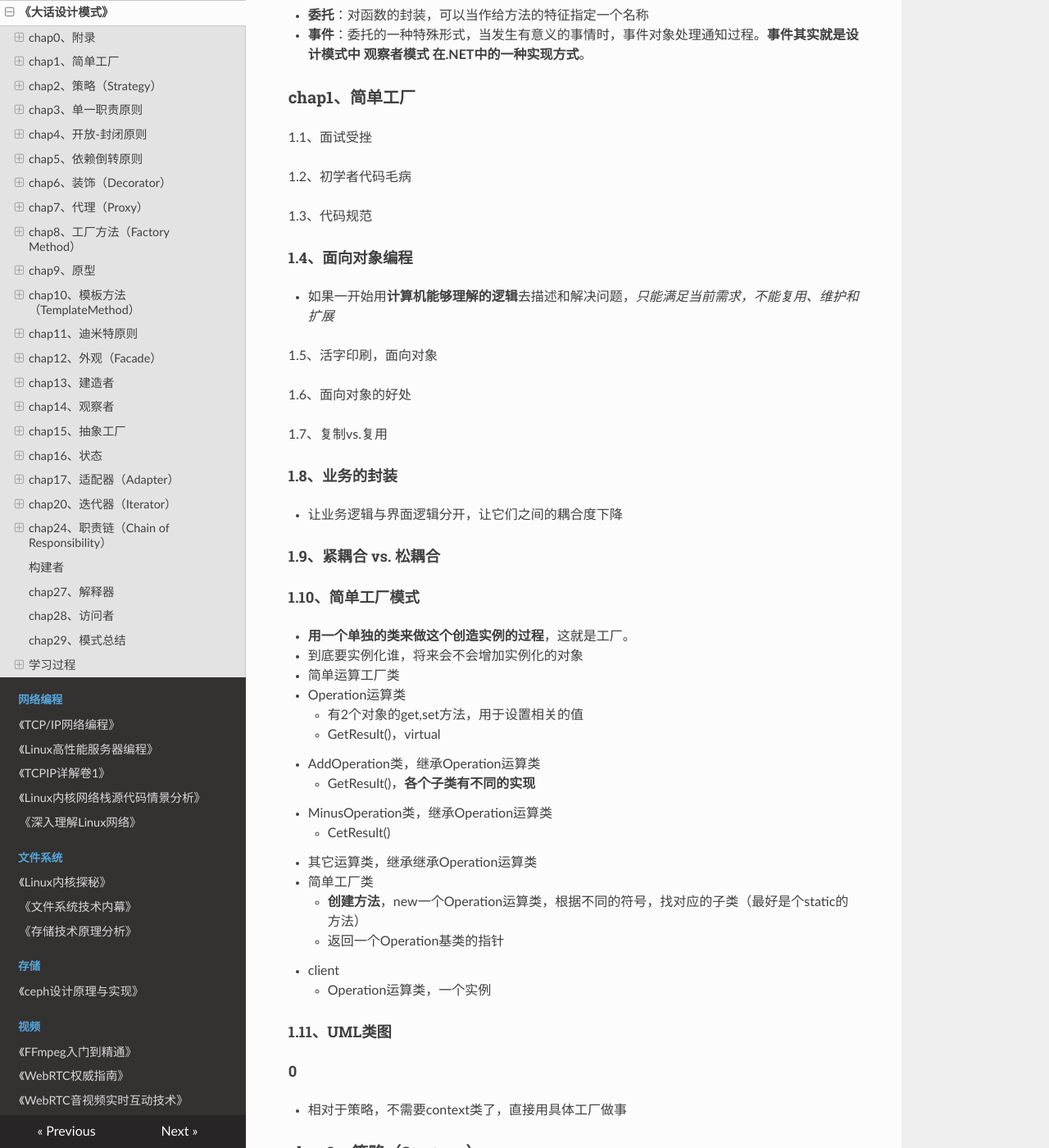
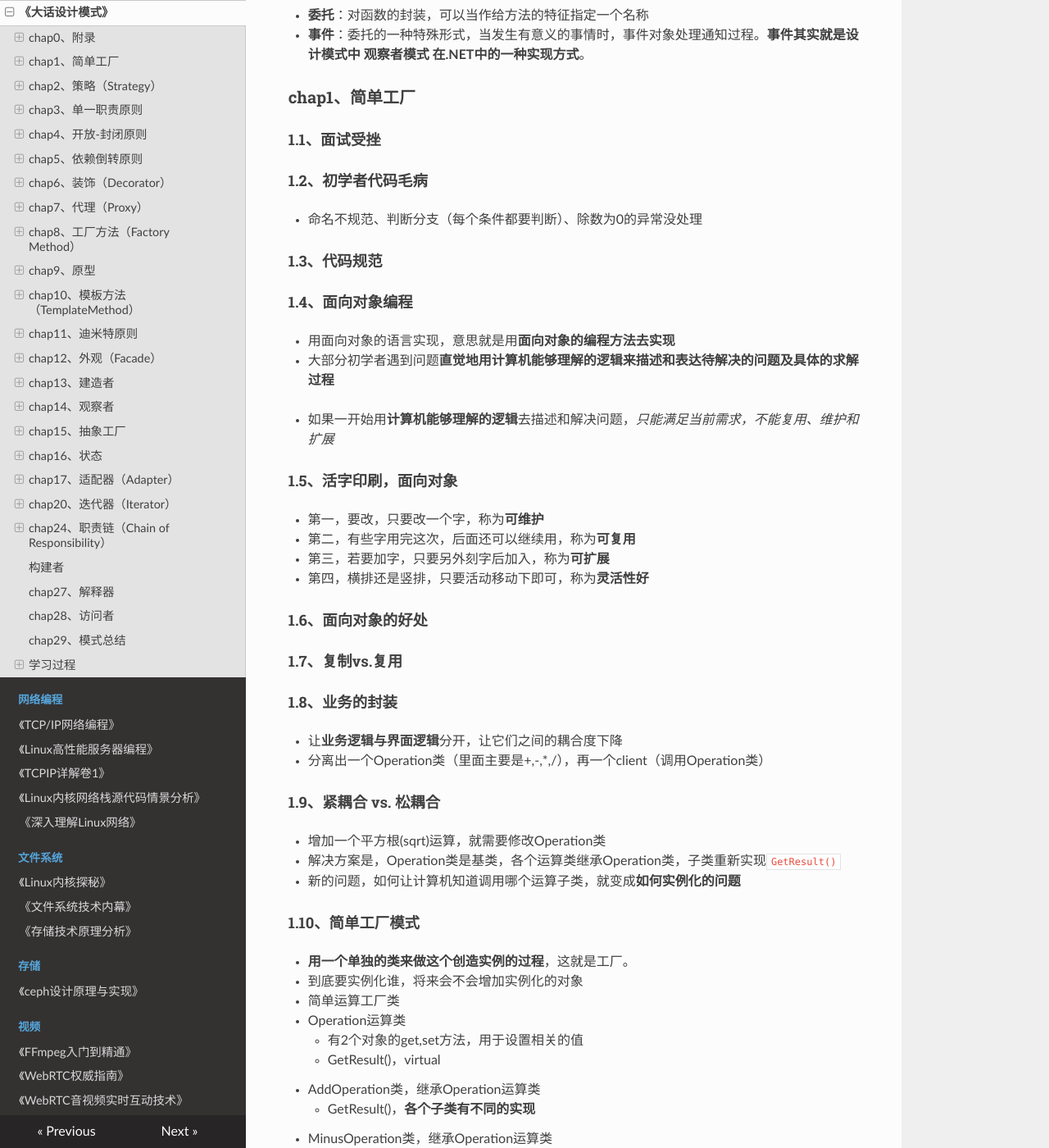
Before and after one commit to wolflion/booknotes, an MkDocs documentation site: the page built from docs/408/大话设计模式.md, in a window 1280 px wide and 1400 px high, scrolled down 2543 px. Shown: the whole window at 82% size. Built offline with MkDocs 1.6.1, drawn with Linux system fonts in a browser that asks for light colours; nearby versions of some CDN libraries; some of the changed text lies outside the part shown.

Commit message:
Update 大话设计模式.md

```diff
--- a/docs/408/大话设计模式.md
+++ b/docs/408/大话设计模式.md
@@ -101,27 +101,42 @@
 
 ### chap1、简单工厂
 
-1.1、面试受挫
+#### 1.1、面试受挫
 
-1.2、初学者代码毛病
+#### 1.2、初学者代码毛病
 
-1.3、代码规范
++ 命名不规范、判断分支（每个条件都要判断）、除数为0的异常没处理
+
+#### 1.3、代码规范
 
 #### 1.4、面向对象编程
 
++ 用面向对象的语言实现，意思就是用**面向对象的编程方法去实现**
++ 大部分初学者遇到问题**直觉地用计算机能够理解的逻辑来描述和表达待解决的问题及具体的求解过程**
+
 + 如果一开始用**计算机能够理解的逻辑**去描述和解决问题，*只能满足当前需求，不能复用、维护和扩展*
 
-1.5、活字印刷，面向对象
+#### 1.5、活字印刷，面向对象
 
-1.6、面向对象的好处
++ 第一，要改，只要改一个字，称为**可维护**
++ 第二，有些字用完这次，后面还可以继续用，称为**可复用**
++ 第三，若要加字，只要另外刻字后加入，称为**可扩展**
++ 第四，横排还是竖排，只要活动移动下即可，称为**灵活性好**
 
-1.7、复制vs.复用
+#### 1.6、面向对象的好处
+
+#### 1.7、复制vs.复用
 
 #### 1.8、业务的封装
 
-+ 让业务逻辑与界面逻辑分开，让它们之间的耦合度下降
++ 让**业务逻辑与界面逻辑**分开，让它们之间的耦合度下降
++ 分离出一个Operation类（里面主要是+,-,*,/），再一个client（调用Operation类）
 
 #### 1.9、紧耦合 vs. 松耦合
+
++ 增加一个平方根(sqrt)运算，就需要修改Operation类
++ 解决方案是，Operation类是基类，各个运算类继承Operation类，子类重新实现`GetResult()`
++ 新的问题，如何让计算机知道调用哪个运算子类，就变成**如何实例化的问题**
 
 #### 1.10、简单工厂模式
 
@@ -144,6 +159,10 @@
 
 #### 1.11、UML类图
 
++ **聚合**（Aggregation），一种弱的“拥有”关系，体现的是A对象可以包含B对象，但B对象不是A对象的一部分。
+
++ 合成（Composition）也翻译成**组合**，是一种“拥有”关系，体现了严格的部分与整体的关系，部分和整体的生命周期一样。
+
 #### 0
 
 + 相对于策略，不需要context类了，直接用具体工厂做事
@@ -162,6 +181,12 @@
 + 把不同算法封装起来，让它们之间可互相替换，让算法发生变化，不会影响到使用算法的客户。
 
 #### 2.5、策略模式实现
+
++ CashSuper是抽象策略
+  + 正常收费CashNormal
+  + 打折收费CashRebate
+  + 返利收费CashReturn，*这三个是具体策略*
++ 增加一个CashContext类，构造函数里**传入CashSuper**，创建一个对象，调用**虚方法acceptCash()**
 
 #### 2.6、策略与简单工厂结合
 
@@ -187,7 +212,9 @@
 
 + SRP，**就一个类而言，应该仅有一个引起它变化的原因**
 
-3.5、方块游戏的设计
+#### 3.5、方块游戏的设计
+
++ **如果你能够想到多于一个的动机去改变一个类**，那么这个类就具有多于一个的职责
 
 3.6、手机职责过多吗？
 
@@ -200,8 +227,12 @@
 + **软件实体（类、模板、函数等等）应该可以扩展，但是不可修改**
   + 对于扩展是开放的（Open for extension）
   + 对于更改的封闭的（Closed for modification）
++ 怎么的设计才能面对需求的改变却可以保持相对稳定
 
-4.3、何时应对变化
+#### 4.3、何时应对变化
+
++ 先猜测出具有可能发生的变化种类，然后构造抽象来隔离这些变化
++ **面对需求，对程序的改动是通过增加新代码进行的，而不是更改现有的代码**。
 
 4.4、两手准备，并全力以赴
 
@@ -221,11 +252,13 @@
 
 + LSP，**子类型必须能够替换掉它们的父类型**【在软件里面，把父类都替换成它的子类，程序的行为没有变化】
 
-5.5、修收音机
+#### 5.5、修收音机
+
++ 程序中所有的依赖关系都是终止于抽象类或者接口，这才是面向对象的设计
 
 ### chap6、装饰（Decorator）
 
-#### 6.1、穿什么
+6.1、穿什么有这么重要？
 
 #### 6.2、小菜扮靓第一版
 
@@ -266,7 +299,7 @@
 
 ### chap7、代理（Proxy）
 
-#### 7.1、为别人做嫁衣！
+7.1、为别人做嫁衣！
 
 #### 7.2、没有代理的代码
 
@@ -302,7 +335,7 @@
 + 虚拟代理
 + 安全代理
 
-#### 7.7、秀才让小六代其求婚
+7.7、秀才让小六代其求婚
 
 #### 0
 
@@ -311,13 +344,19 @@
 
 ### chap8、工厂方法（Factory Method）
 
-#### 8.1、活雷锋
+8.1、活雷锋
 
 #### 8.2、简单工厂模式实现
 
++ OperationFactory类里有个**静态createOperate()**
+
 #### 8.3、工厂方法模式实现
 
++ 创建一个工厂接口，里面有个`Operation  CreateOperation()`，这就不是static的了
+
 #### 8.4、简单工厂vs.工厂方法（Factory Method）
+
++ 简单工厂：client类里不需要有业务逻辑
 
 + **Factory Method**：定义一个用于创建对象的接口，让子类决定实例化哪一个类。**工厂方法使一个类的实例化延迟到其子类**
 + 工厂方法把简单工厂的内部逻辑判断移到了客户端代码来进行
@@ -400,12 +439,17 @@
 #### 11.3、迪米特法则
 
 + LoD：**如果两个类不必彼此直接通信，那么这两个类就不应当发生直接的相互作用。如果其中一个类需要调用另一个类的某一个方法的话，可以通过第三者转发这个调用**
++ 主要是强调**松耦合**，类之间耦合越弱，越有利于复用
 
 ### chap12、外观（Facade）
 
 12.1、牛市股票还会亏钱？
 
-12.2、股民炒股代码
+#### 12.2、股民炒股代码
+
++ 股票1class，有买、卖方法
++ 股票2class，有买、卖方法
++ 国债class，有买、卖方法
 
 #### 12.3、投资基金代码
 
@@ -423,7 +467,10 @@
   + 直接调用Facade对象
 + 思考：（*facade外观类 与 四个子系统类  是啥有关系呢，lionel*）
 
-12.5、何时使用外观模式
+#### 12.5、何时使用外观模式
+
++ 设计时考虑分层
++ 新系统与Facade对象交互，Facade与遗留代码交互
 
 #### 0
 
@@ -432,19 +479,36 @@
 
 ### chap13、建造者
 
-13.1、炒面没放盐
+#### 13.1、炒面没放盐
 
-13.2、建造小人一
++ 抽象不应该依赖细节，细节应该依赖于抽象
 
-13.3、建造小人二
+#### 13.2、建造小人一
+
++ 画人的时候，头身手脚不可少
+
+#### 13.3、建造小人二
+
++ 瘦人class
++ 胖人class，没有解决**头身手脚不可少**
 
 #### 13.4、建造者模式
 
 + Builder：**将一个复杂对象的构建与它的表示分离，使得同样的构建过程可以创建不同的表示**
++ 用户只需要指定需要建造的类型就可以得到它们，而具体建造的过程和细节就不需知道了。
++ *这个是代码没写出来，有点体会不深，lionel*
 
-13.5、建造者模式解析
+#### 13.5、建造者模式解析
 
-13.6、建造者模式基本代码
++ Builder类，**抽象类**
+  + ConcreteBuilder才是具体类
++ Director类，
+  + 根据用户需求构造小人对象
++ Product类
+  + 由多个部件组成
++ 主要创建一些复杂的对象，这些对象内部构建间的建造顺序通常是稳定的，但对象内部的构建通常面临着复杂的变化
+
+#### 13.6、建造者模式基本代码
 
 #### 0
 
@@ -454,7 +518,13 @@
 
 14.1、老板回来？我不知道！
 
-14.2、双向耦合的代码
+#### 14.2、双向耦合的代码
+
++ 秘书class里有 观察者class，就耦合了
+
+#### 14.3、解耦实践一
+
+#### 14.4、解耦实践二
 
 #### 14.5、观察者模式（发布/订阅模式）
 
@@ -467,13 +537,54 @@
   + concateObserverA类
   + concreateObserverB类
 
+#### 14.6、观察者模式的特点
+
++ **解耦合**，让耦合的双方都依赖于抽象，而不是依赖于具体。从而使得各自的变化都不会影响另一边的变化。
+
+#### 14.7、观察者模式的不足
+
+#### 14.8、事件委托实现
+
+#### 14.9、事件委托说明
+
+14.10、石守吉失手机后的委托
+
 ### chap15、抽象工厂
+
+15.1、就不能不换DB吗？
+
+#### 15.2、最基本的数据访问程序
+
++ class User，操作ID和name
++ class SqlServerUser，操作User类，insert()和get()方法
+
+#### 15.3、用了工厂方法模式的数据访问程序
+
++ IUser接口，**解决与具体数据库的耦合**，里面有insert()和get()
+  + 具体的数据库继承IUser接口
++ IFactory接口，里面有`IUser CreateUser()`
+  + 具体的数据库，具体new相关的用户
++ Client
+
+#### 15.4、用了抽象工厂模式的数据访问程序
 
 #### 15.5、抽象工厂模式
 
 + Abstract Factory：**提供一个创建一系列相关或相互依赖对象的接口，而无需指定它们具体的类**
 
+15.6、抽象工厂模式的优点与缺点
+
+15.7、用简单工厂来改进抽象工厂
+
+15.8、
+
+15.9、用反射+配置文件实现数据访问程序
+
+15.10、无痴迷，不成功
+
 ### chap16、状态
+
+16.1、加班，又是加班！
 
 #### 16.5、状态模式
 
@@ -617,7 +728,7 @@
 + 0601，看了3章，抽象工厂模式（15），状态模式（16），适配器模式（17），*抽象工厂模式，没太看懂*，0605看了chap01、02的2章
 + 0710，看了3章，适配器（17，*之前看过了*），迭代器（20），职责链（24）
 + 202303月，大概看一下，全书的前15章左右，*感觉还是忘光了*
-+ 20230717，**感觉核心还是有意识的多琢磨，多问，多去想**
++ 20230717，**感觉核心还是有意识的多琢磨，多问，多去想**，目标是第一阶段，**2023年7月底，书中前14章结束掉**（2023年8月，看剩下的）
 
 #### ref
 
```
